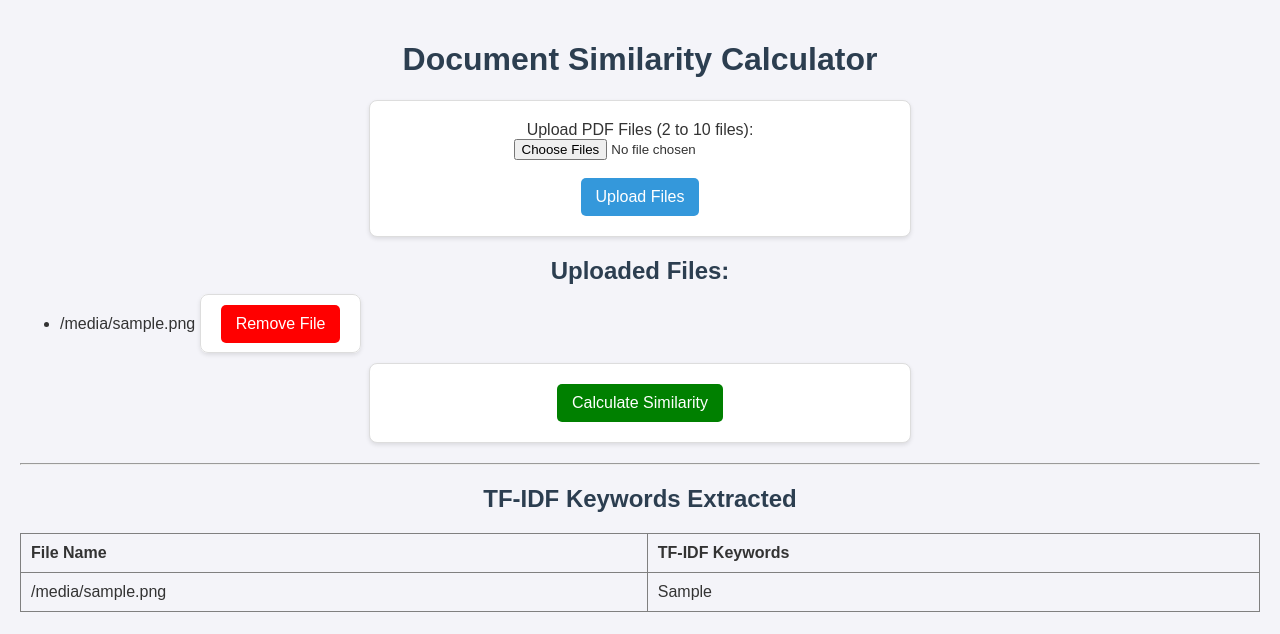
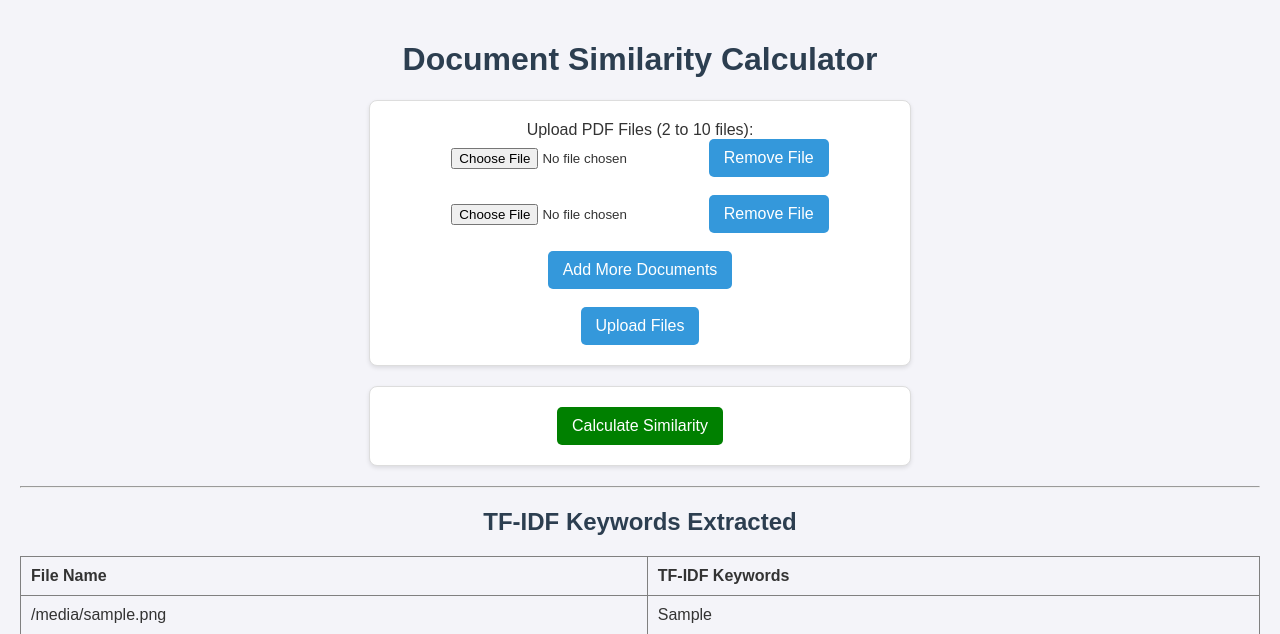
Before and after one commit to Lily-WangQian/Lily-WangQian-AzureWeb_Upload1, a Flask app: template templates/index.html in a window 1280 px wide. Shown: the top 634 px of the page. Run offline with Flask 3, Linux system fonts and the light colour scheme; the template is opened without the code that fills it: most values are stand-ins (such as "Sample title", 1, 10 or a date in 2020).

Commit message:
Update index.html

```diff
--- a/templates/index.html
+++ b/templates/index.html
@@ -9,6 +9,35 @@
         function showLoading() {
             document.getElementById('loading').style.display = 'block';
         }
+
+        function addMoreFiles() {
+            const container = document.getElementById('file-container');
+            const inputCount = container.querySelectorAll('input[type="file"]').length;
+            if (inputCount >= 10) {
+                alert("Maximum 10 files allowed.");
+                return;
+            }
+
+            const input = document.createElement('input');
+            input.type = 'file';
+            input.name = 'files';
+            input.required = true;
+
+            const button = document.createElement('button');
+            button.type = 'button';
+            button.textContent = 'Remove File';
+            button.onclick = function () {
+                container.removeChild(input);
+                container.removeChild(button);
+                container.removeChild(br);
+            };
+
+            const br = document.createElement('br');
+
+            container.appendChild(input);
+            container.appendChild(button);
+            container.appendChild(br);
+        }
     </script>
 </head>
 <body>
@@ -16,25 +45,25 @@
         <h1>Document Similarity Calculator</h1>
 
         <form action="/upload" method="post" enctype="multipart/form-data" onsubmit="showLoading()">
-            <label>Upload PDF Files (2 to 10 files):</label><br>
-            <input type="file" name="files" multiple required><br><br>
+            <div id="file-container">
+                <label>Upload PDF Files (2 to 10 files):</label><br>
+
+                <input type="file" name="files" required>
+                <button type="button" onclick="this.previousElementSibling.remove(); this.remove();">Remove File</button><br><br>
+
+                <input type="file" name="files" required>
+                <button type="button" onclick="this.previousElementSibling.remove(); this.remove();">Remove File</button><br><br>
+            </div>
+
+            <button type="button" onclick="addMoreFiles()">Add More Documents</button><br><br>
             <button type="submit">Upload Files</button>
         </form>
 
+        <div id="loading" style="display: none; text-align: center; margin-top: 20px;">
+            <p>Processing... Please wait.</p>
+        </div>
+
         {% if uploaded_filenames %}
-        <h2>Uploaded Files:</h2>
-        <ul>
-            {% for file in uploaded_filenames %}
-            <li>
-                {{ file }}
-                <form action="/remove" method="post" style="display:inline;">
-                    <input type="hidden" name="filename" value="{{ file }}">
-                    <button type="submit" style="background-color:red; color:white;">Remove File</button>
-                </form>
-            </li>
-            {% endfor %}
-        </ul>
-
         <form action="/calculate" method="post" onsubmit="showLoading()">
             {% for file in uploaded_filenames %}
             <input type="hidden" name="uploaded_files" value="{{ file }}">
@@ -42,10 +71,6 @@
             <button type="submit" style="background-color:green; color:white;">Calculate Similarity</button>
         </form>
         {% endif %}
-
-        <div id="loading" style="display: none; text-align: center; margin-top: 20px;">
-            <p>Processing... Please wait.</p>
-        </div>
 
         {% if error %}
         <div style="color: red; text-align: center; margin-top: 20px;">
```
